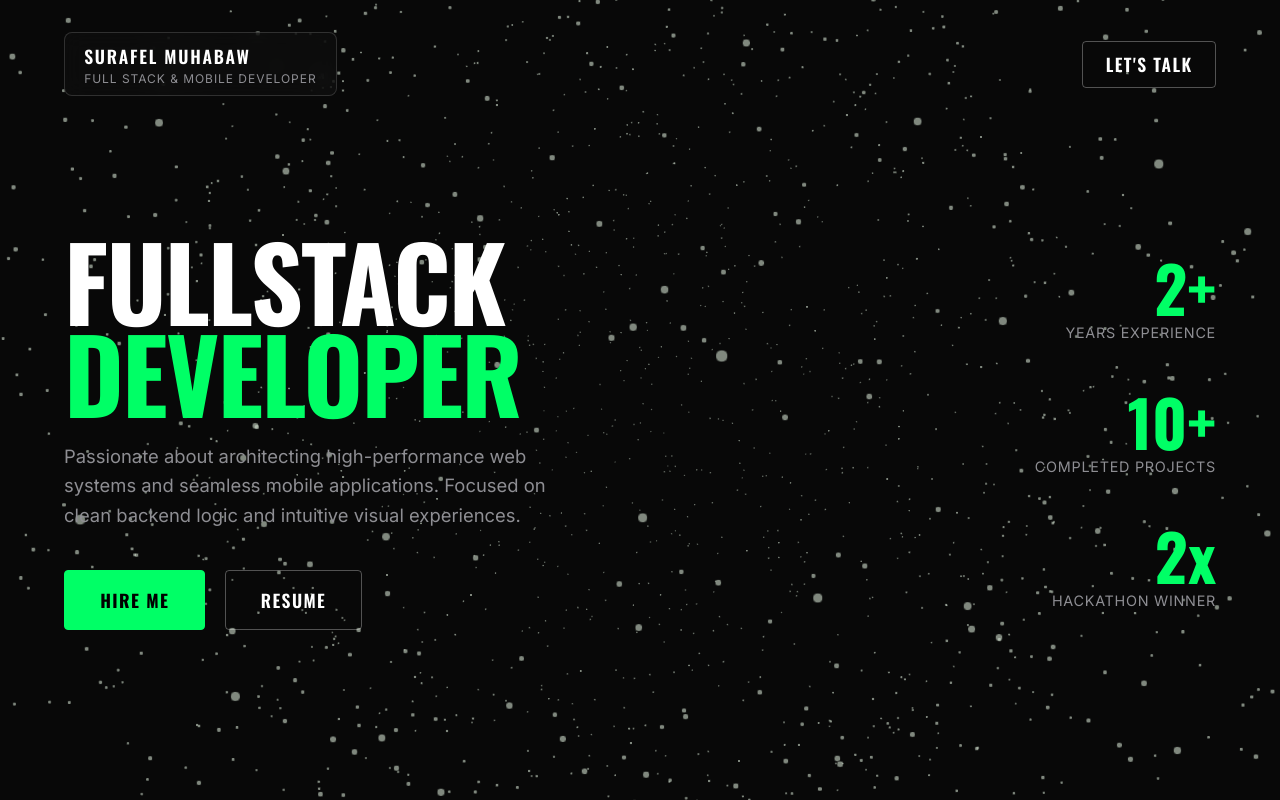
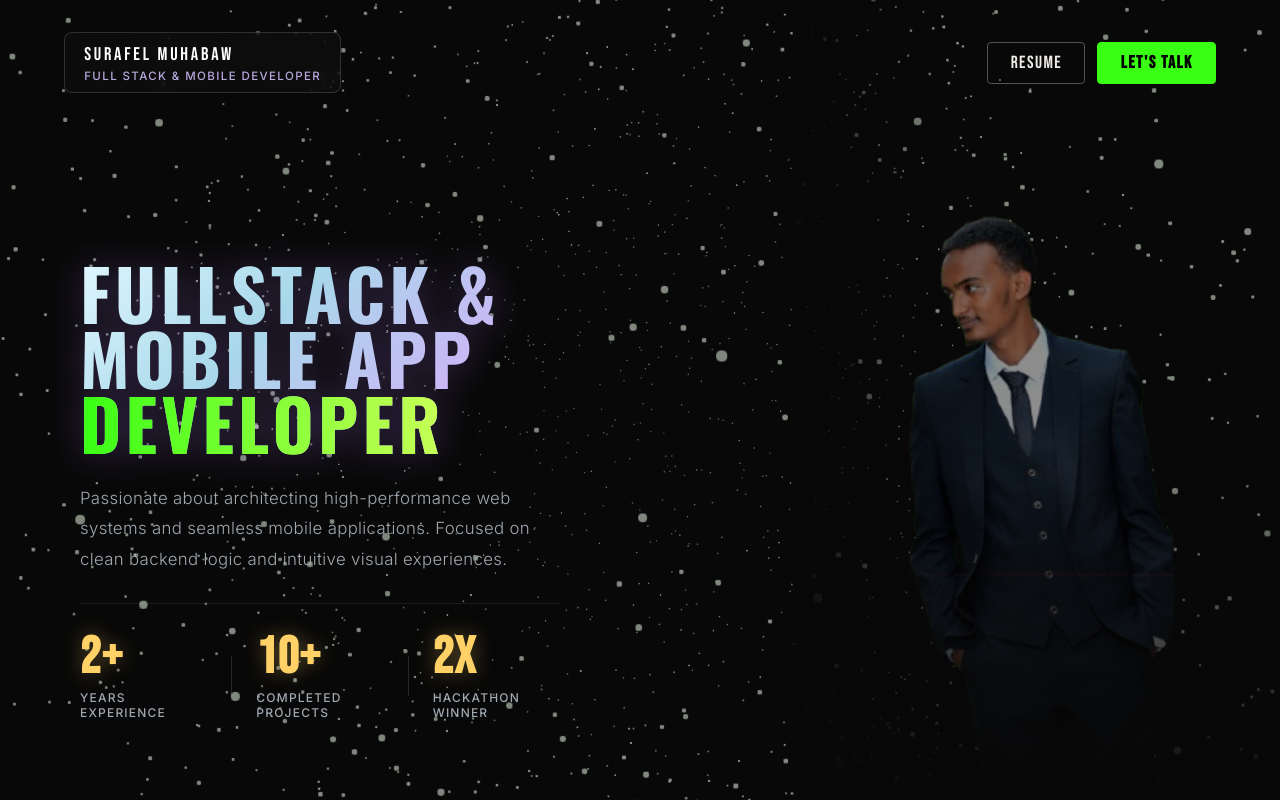
Before and after one commit to surafelbit/surafelbit.github.io, a React (Vite) app: page / in a window 1280 px wide. Built offline with nearby package versions, Linux system fonts and the light colour scheme.

Commit message:
image resume download fix

```diff
--- a/src/App.jsx
+++ b/src/App.jsx
@@ -64,18 +64,21 @@ export default function App() {
           <div className="brand-name">Surafel Muhabaw</div>
           <div className="brand-role">Full Stack & Mobile Developer</div>
         </div>
-        <a href="#contact" className="btn btn-outline" style={{ padding: '0.6rem 1.4rem' }}>
-          Let's Talk
-        </a>
+        <div className="nav-actions">
+          <a href="#resume" className="btn btn-outline" style={{ padding: '0.6rem 1.4rem' }}>Resume</a>
+          <a href="#contact" className="btn btn-primary" style={{ padding: '0.6rem 1.4rem' }}>Let's Talk</a>
+        </div>
       </nav>
 
       {/* --- HERO SECTION --- */}
       <main className="hero-container">
 
-        {/* Left Column: Headlines & CTA */}
+        {/* LEFT: Text Content */}
         <div className="hero-left">
+
           <h1 className="hero-title">
-            FULLSTACK <br />
+            FULLSTACK &amp; <br />
+            MOBILE APP <br />
             <span className="accent-text">DEVELOPER</span>
           </h1>
 
@@ -84,32 +87,37 @@ export default function App() {
             Focused on clean backend logic and intuitive visual experiences.
           </p>
 
-          <div className="cta-group">
-            <a href="#contact" className="btn btn-primary">
-              Hire Me
-            </a>
-            <a href="#resume" className="btn btn-outline">
-              Resume
-            </a>
-          </div>
-        </div>
 
-        {/* Right Column: Key Stats */}
-        <div className="stats-column">
+
+          {/* Stats Row */}
+          <div className="stats-row">
             <div className="stat-item">
               <div className="stat-number">2+</div>
               <div className="stat-label">Years Experience</div>
             </div>
-
+            <div className="stat-divider"></div>
             <div className="stat-item">
               <div className="stat-number">10+</div>
               <div className="stat-label">Completed Projects</div>
             </div>
-
+            <div className="stat-divider"></div>
             <div className="stat-item">
               <div className="stat-number">2x</div>
               <div className="stat-label">Hackathon Winner</div>
             </div>
+          </div>
+
+        </div>
+
+        {/* RIGHT: Portrait Photo */}
+        <div className="hero-photo-wrap">
+          <img
+            src="/png.png"
+            alt="Surafel Muhabaw"
+            className="hero-photo"
+          />
+          {/* Bottom fade into dark background */}
+          <div className="photo-fade"></div>
         </div>
 
       </main>
--- a/src/index.css
+++ b/src/index.css
@@ -1,4 +1,4 @@
-@import url('https://fonts.googleapis.com/css2?family=Inter:wght@400;500;600&family=Oswald:wght@600;700&display=swap');
+@import url('https://fonts.googleapis.com/css2?family=Inter:wght@300;400;500;600&family=Bebas+Neue&family=Oswald:wght@600;700&display=swap');
 
 * {
   box-sizing: border-box;
@@ -8,10 +8,14 @@
 
 :root {
   --bg-color: #080808;
-  --accent-color: #00ff66;
-  --text-main: #ffffff;
-  --text-muted: #8e8e93;
-  --font-display: 'Oswald', sans-serif;
+  --accent-color: #39ff14;          /* electric neon green */
+  --accent-secondary: #c8ff57;      /* lime highlight */
+  --text-main: #f0ede8;             /* warm off-white — easier on the eye */
+  --text-hero: #ffffff;             /* pure white for the big headline */
+  --text-muted: #a0a8b0;            /* brighter cool-gray */
+  --text-stat: #ffd166;             /* golden amber for the numbers */
+  --text-brand-role: #b8a9e0;       /* soft violet for the nav sub-label */
+  --font-display: 'Bebas Neue', 'Oswald', sans-serif;
   --font-body: 'Inter', sans-serif;
 }
 
@@ -37,6 +41,12 @@ body {
   pointer-events: auto;
 }
 
+.nav-actions {
+  display: flex;
+  align-items: center;
+  gap: 0.75rem;
+}
+
 .brand-badge {
   border: 1px solid rgba(255, 255, 255, 0.15);
   background: rgba(15, 15, 15, 0.6);
@@ -47,50 +57,79 @@ body {
 
 .brand-name {
   font-family: var(--font-display);
-  font-size: 1.1rem;
-  letter-spacing: 0.1em;
+  font-size: 1.15rem;
+  letter-spacing: 0.15em;
   text-transform: uppercase;
+  color: var(--text-hero);
 }
 
 .brand-role {
-  font-size: 0.75rem;
-  color: var(--text-muted);
-  letter-spacing: 0.08em;
+  font-size: 0.72rem;
+  color: var(--text-brand-role);
+  letter-spacing: 0.12em;
   text-transform: uppercase;
-  margin-top: 2px;
+  margin-top: 3px;
+  font-weight: 500;
 }
 
-/* Hero Content Grid */
+/* Hero Layout — Two Column: Text | Photo */
 .hero-container {
   min-height: 100vh;
   width: 100vw;
-  padding: 8rem 4rem 4rem;
-  display: grid;
-  grid-template-columns: 1.2fr 0.8fr;
-  align-items: center;
+  padding: 7rem 5rem 0;
+  display: flex;
+  flex-direction: row;
+  align-items: flex-end;
+  gap: 3rem;
   position: relative;
   pointer-events: auto;
+  overflow: hidden;
+}
+
+/* Left column */
+.hero-left {
+  flex: 1;
+  display: flex;
+  flex-direction: column;
+  align-items: flex-start;
+  justify-content: center;
+  gap: 1.8rem;
+  padding-bottom: 5rem;
+  z-index: 2;
 }
 
 .hero-title {
-  font-family: var(--font-display);
-  font-size: clamp(4rem, 8vw, 8.5rem);
-  line-height: 0.9;
+  font-family: 'Oswald', sans-serif;
+  font-size: clamp(3rem, 5.5vw, 6.5rem);
+  line-height: 0.92;
   text-transform: uppercase;
-  letter-spacing: -0.02em;
-  margin-bottom: 1.5rem;
+  letter-spacing: 0.06em;
+  font-weight: 700;
+  color: var(--text-hero);
+  background: linear-gradient(135deg, #e0f7ff 0%, #a8d8ea 40%, #c9b8f5 80%, #f5c6ff 100%);
+  -webkit-background-clip: text;
+  -webkit-text-fill-color: transparent;
+  background-clip: text;
+  text-shadow: none;
+  filter: drop-shadow(0 0 18px rgba(180, 130, 255, 0.3));
 }
 
 .accent-text {
-  color: var(--accent-color);
+  /* reset gradient for the accent word, use solid neon */
+  background: linear-gradient(90deg, var(--accent-color), var(--accent-secondary));
+  -webkit-background-clip: text;
+  -webkit-text-fill-color: transparent;
+  background-clip: text;
 }
 
 .hero-bio {
-  font-size: 1.15rem;
+  font-size: 1.05rem;
+  font-weight: 300;
   color: var(--text-muted);
-  max-width: 520px;
-  line-height: 1.6;
-  margin-bottom: 2.5rem;
+  max-width: 480px;
+  line-height: 1.8;
+  letter-spacing: 0.02em;
+  text-align: left;
 }
 
 /* Buttons */
@@ -98,6 +137,7 @@ body {
   display: flex;
   gap: 1.2rem;
   align-items: center;
+  justify-content: flex-start;
 }
 
 .btn {
@@ -137,47 +177,122 @@ body {
   transform: translateY(-3px);
 }
 
-/* Stats Column */
-.stats-column {
+/* Stats Row */
+.stats-row {
   display: flex;
-  flex-direction: column;
-  align-items: flex-end;
-  gap: 3rem;
+  flex-direction: row;
+  align-items: center;
+  justify-content: flex-start;
+  gap: 0;
+  padding-top: 1.8rem;
+  border-top: 1px solid rgba(255, 255, 255, 0.08);
+  width: 100%;
+  max-width: 480px;
 }
 
 .stat-item {
-  text-align: right;
+  text-align: left;
+  flex: 1;
+}
+
+.stat-divider {
+  width: 1px;
+  height: 2.5rem;
+  background: rgba(255, 255, 255, 0.12);
+  margin: 0 1.5rem;
+}
+
+/* Portrait Photo */
+.hero-photo-wrap {
+  position: absolute;
+  top: 0;               /* flush to very top of viewport */
+  right: 0;
+  width: 38%;
+  height: 100vh;
+  overflow: hidden;
+  z-index: 1;
+}
+
+.hero-photo {
+  width: 100%;
+  height: 100%;
+  object-fit: cover;
+  object-position: center 5%;   /* pull image closer to top */
+  /* Darken the PNG for cinematic dark look */
+  filter: brightness(0.55) contrast(1.1) saturate(0.8);
+  display: block;
+}
+
+.photo-fade {
+  position: absolute;
+  bottom: 0;
+  left: 0;
+  width: 100%;
+  height: 45%;
+  background: linear-gradient(to top, var(--bg-color) 0%, transparent 100%);
+  pointer-events: none;
+  z-index: 3;
+}
+
+/* Also fade left edge to blend with text column */
+.hero-photo-wrap::before {
+  content: '';
+  position: absolute;
+  top: 0;
+  left: 0;
+  width: 30%;
+  height: 100%;
+  background: linear-gradient(to right, var(--bg-color) 0%, transparent 100%);
+  z-index: 3;
+  pointer-events: none;
 }
 
 .stat-number {
   font-family: var(--font-display);
-  font-size: 4rem;
+  font-size: 3.2rem;
   line-height: 1;
-  color: var(--accent-color);
+  color: var(--text-stat);          /* golden amber */
   font-weight: 700;
+  letter-spacing: 0.02em;
+  text-shadow: 0 0 20px rgba(255, 209, 102, 0.35);
 }
 
 .stat-label {
-  font-size: 0.9rem;
+  font-size: 0.75rem;
+  font-weight: 500;
   color: var(--text-muted);
   text-transform: uppercase;
-  letter-spacing: 0.05em;
-  margin-top: 0.3rem;
+  letter-spacing: 0.1em;
+  margin-top: 0.4rem;
 }
 
+
 /* Responsive Scaling */
-@media (max-width: 968px) {
+@media (max-width: 900px) {
   .hero-container {
-    grid-template-columns: 1fr;
-    padding: 7rem 2rem 3rem;
-    gap: 3rem;
+    flex-direction: column;
+    align-items: flex-start;
+    padding: 6rem 2rem 0;
+    gap: 2rem;
   }
 
-  .stats-column {
-    align-items: flex-start;
+  .hero-left {
+    padding-bottom: 3rem;
   }
 
-  .stat-item {
-    text-align: left;
+  .hero-photo-wrap {
+    display: none; /* hide on mobile for clean layout */
+  }
+
+  .hero-title {
+    font-size: clamp(3.5rem, 13vw, 6rem);
+  }
+
+  .stats-row {
+    max-width: 100%;
+  }
+
+  .nav-header {
+    padding: 1.5rem 2rem;
   }
 }
```
Also changed, not shown: public/png.png (added), 1 other file (tests, documents, lock files or other folders). Lines whose indentation alone changed are shown as unchanged.
